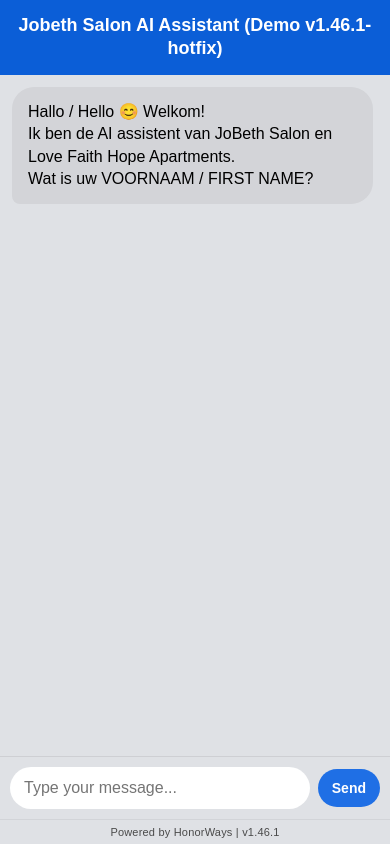
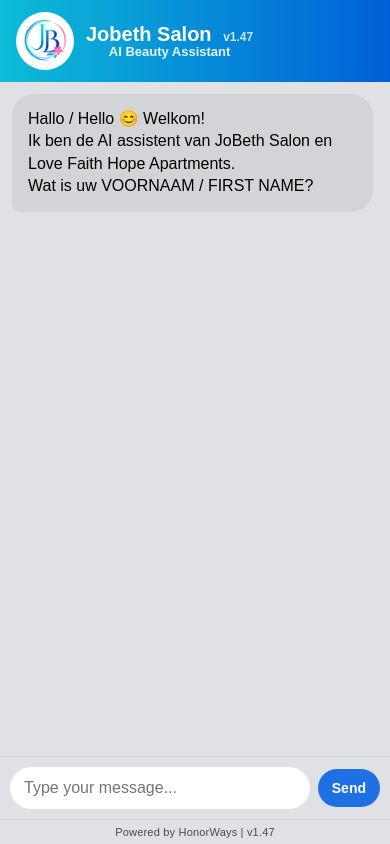
Before and after one commit to HonorWaysAIChatAssistant/honorways-staging, a plain HTML site: page chatbot-v146- hotfix.html in a window 390 px wide. Drawn offline with Linux system fonts and the light colour scheme.

Commit message:
Update chatbot-v146- hotfix.html

```diff
--- a/chatbot-v146- hotfix.html
+++ b/chatbot-v146- hotfix.html
@@ -3,7 +3,7 @@
 <head>
   <meta charset="UTF-8" />
   <meta name="viewport" content="width=device-width, initial-scale=1.0" />
-  <title>Honorways AI Assistant v1.46.1-hotfix</title>
+  <title>Honorways AI Assistant v1.47</title>
   <style>
     body {
       margin: 0;
@@ -155,9 +155,72 @@
   }
 
   .chat-header {
-    font-size: 18px;
-    padding: 14px;
-  }
+    display: flex;
+    align-items: center;
+
+    padding: 12px 16px;
+
+    background: linear-gradient(
+        90deg,
+        #0dbcd7,
+        #005fd8
+    );
+
+    color: white;
+
+    gap: 12px;
+}
+
+.header-logo {
+
+    width: 52px;
+
+    height: 52px;
+
+    border-radius: 50%;
+
+    object-fit: contain;
+
+    background: white;
+
+    padding: 3px;
+
+    flex-shrink: 0;
+}
+
+.header-text {
+
+    display: flex;
+
+    flex-direction: column;
+
+    justify-content: center;
+
+    line-height: 1.1;
+}
+
+.header-title {
+
+    font-size: 20px;
+
+    font-weight: bold;
+}
+
+.header-subtitle {
+
+    font-size: 13px;
+
+    opacity: 0.9;
+}
+
+.version {
+
+    font-size: 12px;
+
+    opacity: 0.8;
+
+    margin-left: 6px;
+}
 
   .chat-box {
     padding: 12px;
@@ -197,7 +260,25 @@
 <body>
 
   <div class="chat-container">
-    <div class="chat-header">Jobeth Salon AI Assistant (Demo v1.46.1-hotfix)</div>
+<div class="chat-header">
+
+<img src="assets/jobeth-logo-icon.png"
+class="header-logo"
+alt="JoBeth Salon Logo">
+
+<div class="header-text">
+
+<div class="header-title">
+Jobeth Salon <span class="version">v1.47</span>
+</div>
+
+<div class="header-subtitle">
+AI Beauty Assistant
+</div>
+
+</div>
+
+</div>
     <div class="chat-box" id="chatBox"></div>
 
     <div class="input-area">
@@ -209,13 +290,13 @@
       />
       <button onclick="sendMessage()">Send</button>
     </div>
-    <div class="footer-branding">Powered by HonorWays | v1.46.1</div>
+    <div class="footer-branding">Powered by HonorWays | v1.47</div>
   </div>
 
   <script>
     // 🔧 REPLACE WITH YOUR MAKE WEBHOOK URL
     const WEBHOOK_URL = "https://hook.us2.make.com/2gor8kpwlm6gtpmelge4x8xetfzel0iq";
-    const CHATBOT_VERSION = "v1.46.1-hotfix";
+    const CHATBOT_VERSION = "v1.47-hotfix";
     const chatBox = document.getElementById("chatBox");
     const userInput = document.getElementById("userInput");
 
```
